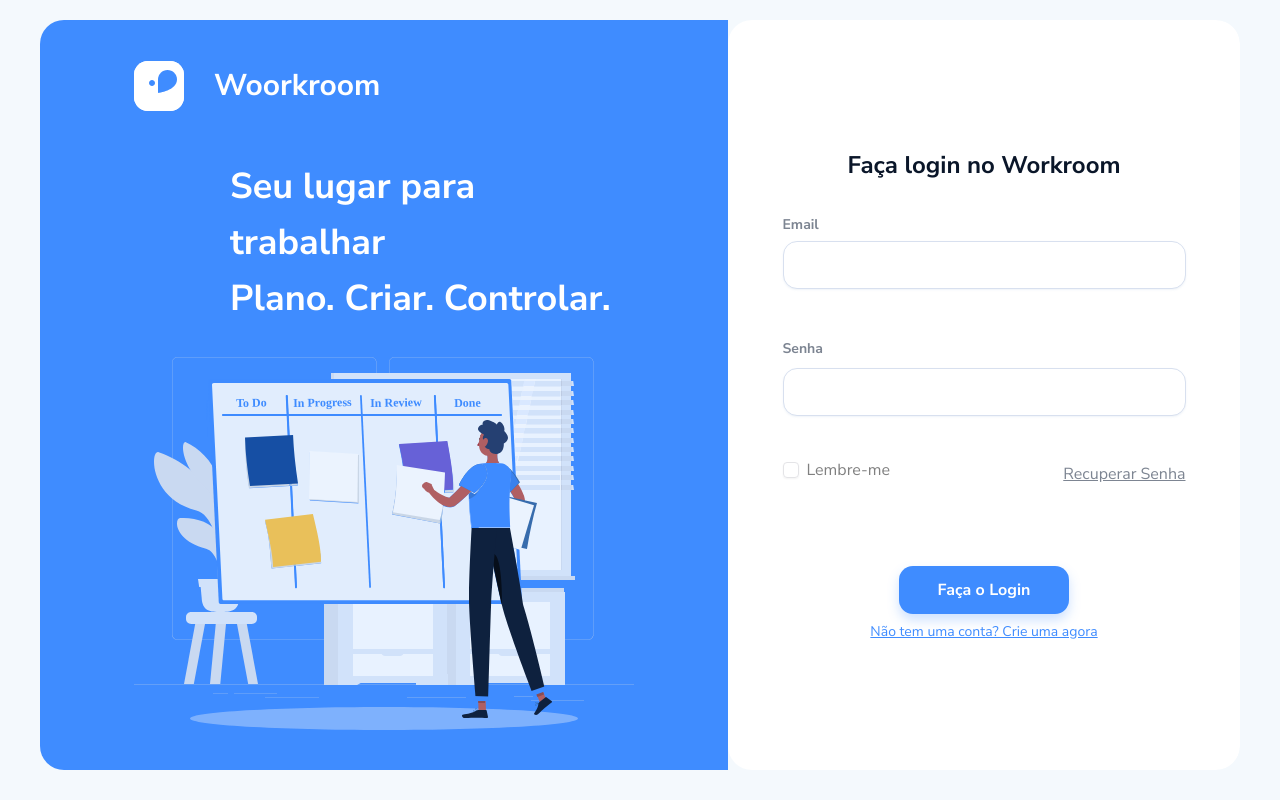
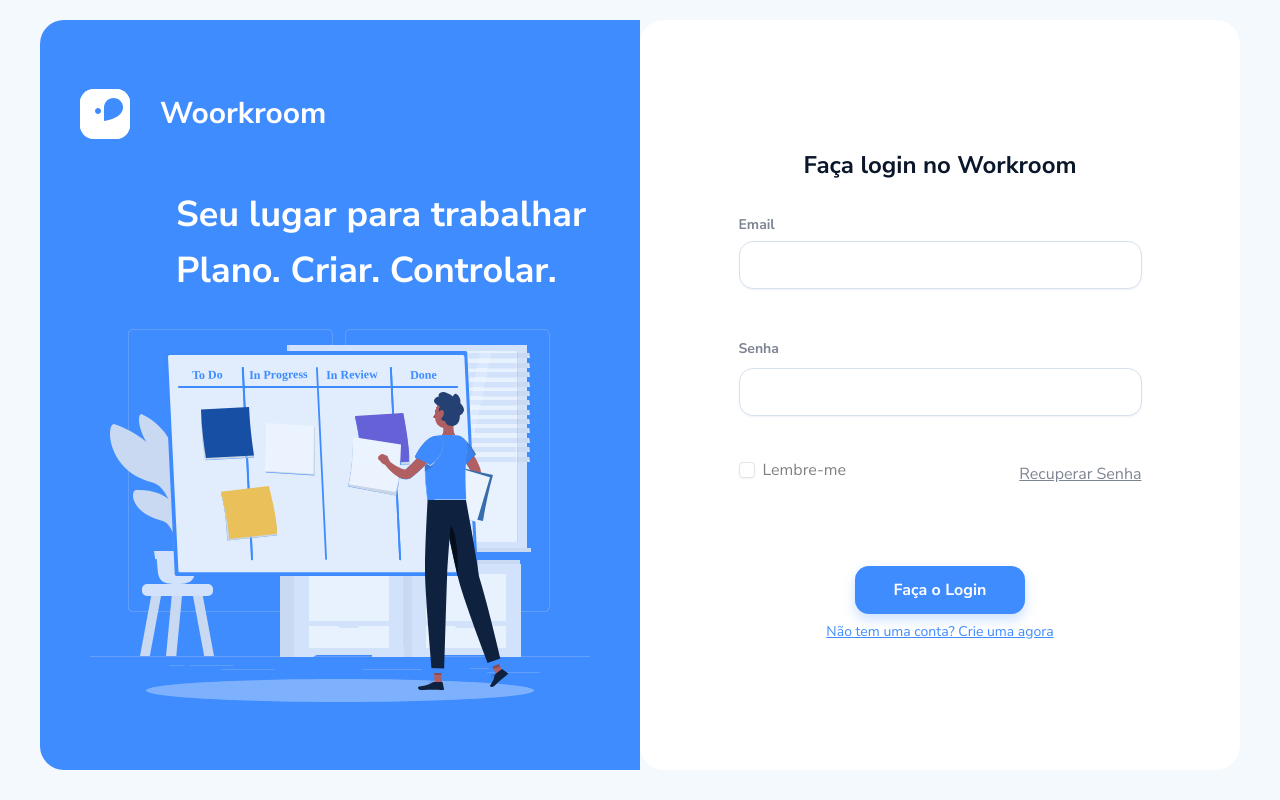
Before and after one commit to ArthurGosi2024/workplace, a Next.js app: page / in a window 1280 px wide. Built offline with nearby package versions, Linux system fonts and the light colour scheme; some icons are missing.

Commit message:
feat: applying a new stage feature and modifying the css style

```diff
--- a/src/components/default-ilustration/index.tsx
+++ b/src/components/default-ilustration/index.tsx
@@ -1,19 +1,45 @@
-
-
 import Ilustration from "@/app/assets/ilustration";
 import Logo from "@/app/assets/logo";
-
+import StageActions from "../stage-actions";
 
 interface IDefaultIlustrationProps {
 	pathname: string;
 }
 
-export default function DefaultIlustration({ pathname }: IDefaultIlustrationProps) {
+export const STAGES_OF_USER = [
+	{
+		id: 1,
+		label: "Valide seu telefone",
+	},
+	{
+		id: 2,
+		label: "Fale sobre você",
+	},
+	{
+		id: 3,
+		label: "Fale sobre sua empresa",
+	},
+	{
+		id: 4,
+		label: "Convide membros da equipe",
+	},
+];
 
+export default function DefaultIlustration({
+	pathname,
+}: IDefaultIlustrationProps) {
 	return (
-		<div className={`bg-[#3f8cff] h-full ${ pathname === '/sign-up' ? 'w-[346px]' : 'flex-1/2 '  }  transition-all flex flex-col gap-[48px] justify-center  py-[60px] px-[94px]  ${pathname === '/sign-up' ? 'rounded-3xl overflow-hidden' : ''}  `}>
+		<div
+			className={`bg-[#3f8cff] h-full ${
+				pathname === "/sign-up" ? "w-[346px]" : "flex-1/2 "
+			}  transition-all flex flex-col gap-[48px] justify-center  py-[60px] px-10  ${
+				pathname === "/sign-up" ? "rounded-3xl overflow-hidden" : ""
+			}  `}
+		>
 			{pathname === "/sign-up" ? (
-				<div className="h-full flex justify-center items-center"></div>
+				<div className="h-full flex justify-center items-center w-full ">
+					<StageActions stages={STAGES_OF_USER} />
+				</div>
 			) : (
 				<>
 					<header className="flex gap-[30px] items-center">
```
